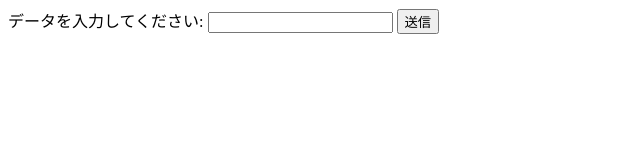
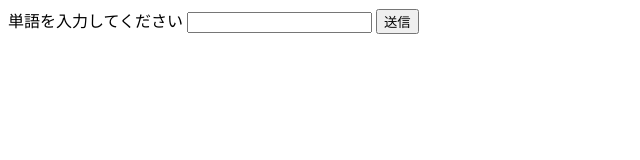
Before and after one commit to koyama0318/lean-demo-html, a plain HTML site: page index.html in a window 1280 px wide. Shown: the whole page, without its empty margins (0-640 px from the left). Drawn offline with Linux system fonts and the light colour scheme.

Commit message:
fix form

```diff
--- a/index.html
+++ b/index.html
@@ -7,7 +7,7 @@
   </head>
   <body>
     <form id="myForm">
-      <label for="inputData">データを入力してください:</label>
+      <label for="inputData">単語を入力してください </label>
       <input type="text" id="inputData" name="data" required />
       <button type="submit">送信</button>
     </form>
```
